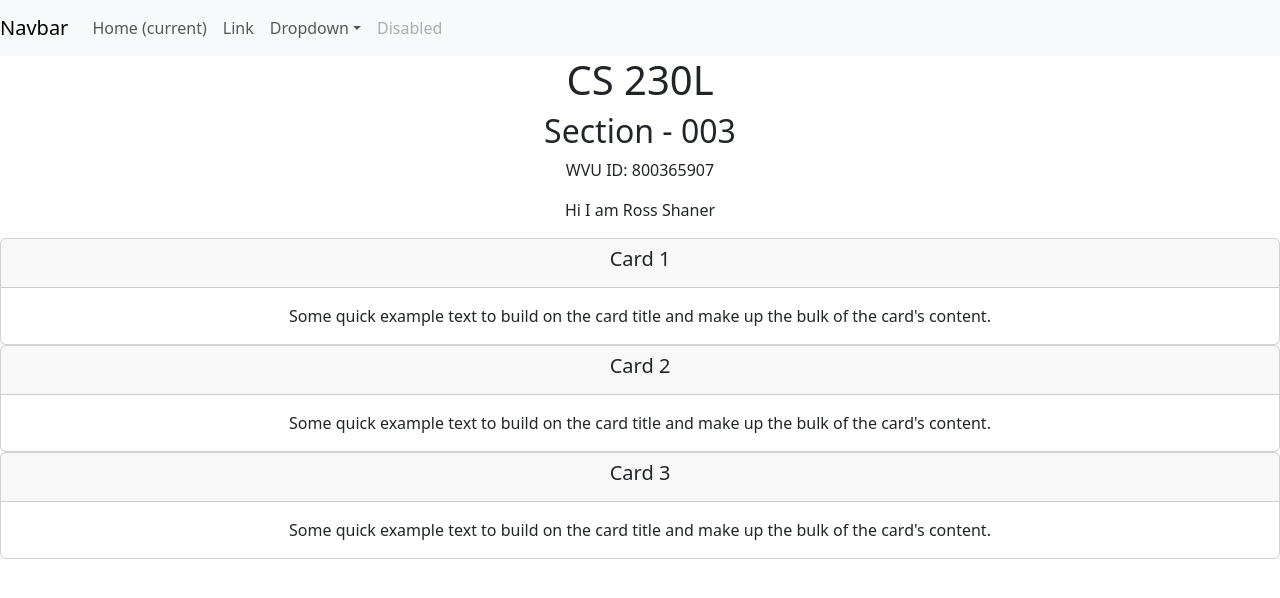
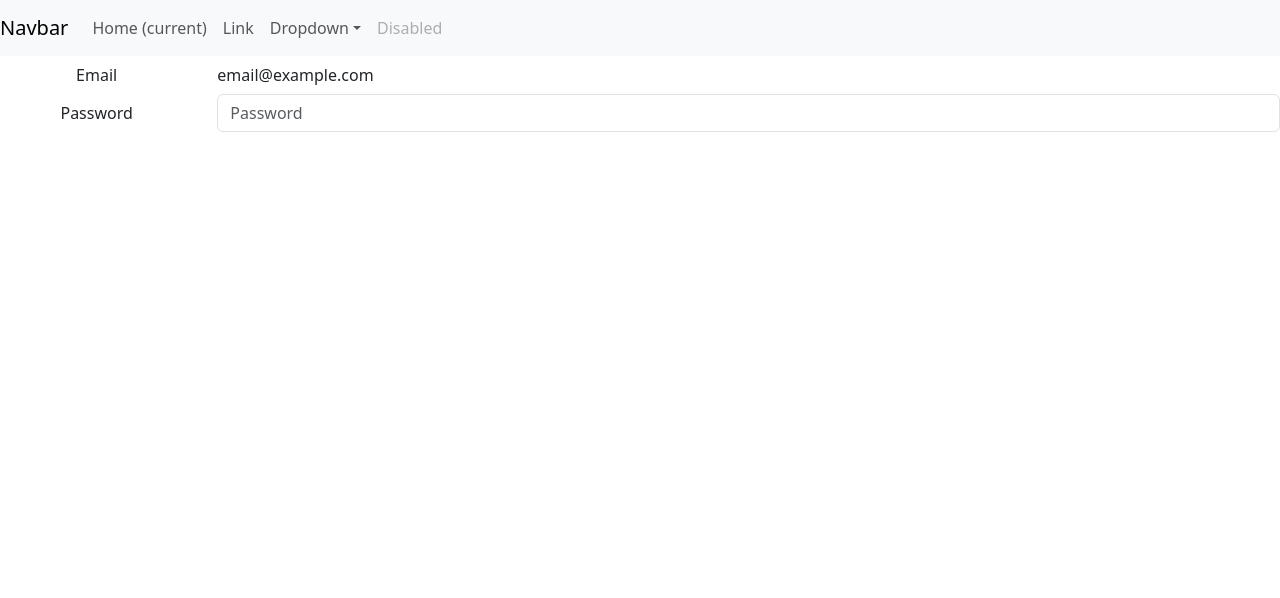
Before and after one commit to rds00013/CS-230L, a React (Create React App) app: page /contact in a window 1280 px wide. Shown: the top 598 px of the page. Built offline with nearby package versions, Linux system fonts and the light colour scheme.

Commit message:
Lab 7 Submission Try 2

```diff
--- a/package.json
+++ b/package.json
@@ -9,6 +9,7 @@
     "bootstrap": "^5.3.2",
     "react": "^18.2.0",
     "react-dom": "^18.2.0",
+    "react-router-dom": "^6.18.0",
     "react-scripts": "5.0.1",
     "web-vitals": "^2.1.4"
   },
--- a/src/App.js
+++ b/src/App.js
@@ -1,16 +1,22 @@
 import './App.css';
 import Navbar from "./Navbar";
 import Card from "./Card";
+import Home from "./Home";
+import Contact from "./Contact";
+
+import { BrowserRouter, Routes, Route } from "react-router-dom";
 
 function App() {
   return (
     <div className="App">
-      <Navbar />
-      <h1>CS 230L</h1>
-      <h2>Section - 003</h2>
-      <p>WVU ID: 800365907</p>
-      <p>Hi I am Ross Shaner</p>
-      <Card />
+      <BrowserRouter>
+          <Navbar />
+          <Routes>
+              <Route path="/" element={<Home />}></Route>
+              <Route path="/card" element={<Card />}></Route>
+              <Route path="/contact" element={<Contact />}></Route>
+          </Routes>
+      </BrowserRouter>
     </div>
   );
 }
--- a/src/Contact.js
+++ b/src/Contact.js
@@ -0,0 +1,22 @@
+import Home from "./Home";
+
+function Contact () {
+    return(
+        <form>
+            <div className="form-group row">
+                <label htmlFor="staticEmail" className="col-sm-2 col-form-label">Email</label>
+                <div className="col-sm-10">
+                    <input type="text" readOnly className="form-control-plaintext" id="staticEmail" value="email@example.com"></input>
+                </div>
+            </div>
+            <div className="form-group row">
+                <label htmlFor="inputPassword" className="col-sm-2 col-form-label">Password</label>
+                <div className="col-sm-10">
+                    <input type="password" className="form-control" id="inputPassword" placeholder="Password"></input>
+                </div>
+            </div>
+        </form>
+    );
+}
+
+export default Contact;
--- a/src/Home.js
+++ b/src/Home.js
@@ -0,0 +1,12 @@
+function Home () {
+    return (
+        <div>
+            <h1>CS 230L</h1>
+            <h2>Section - 003</h2>
+            <p>WVU ID: 800365907</p>
+            <p>Hi I am Ross Shaner</p>
+        </div>
+    );
+}
+
+export default Home;
```
Also changed, not shown: 1 other file (tests, documents, lock files or other folders).
